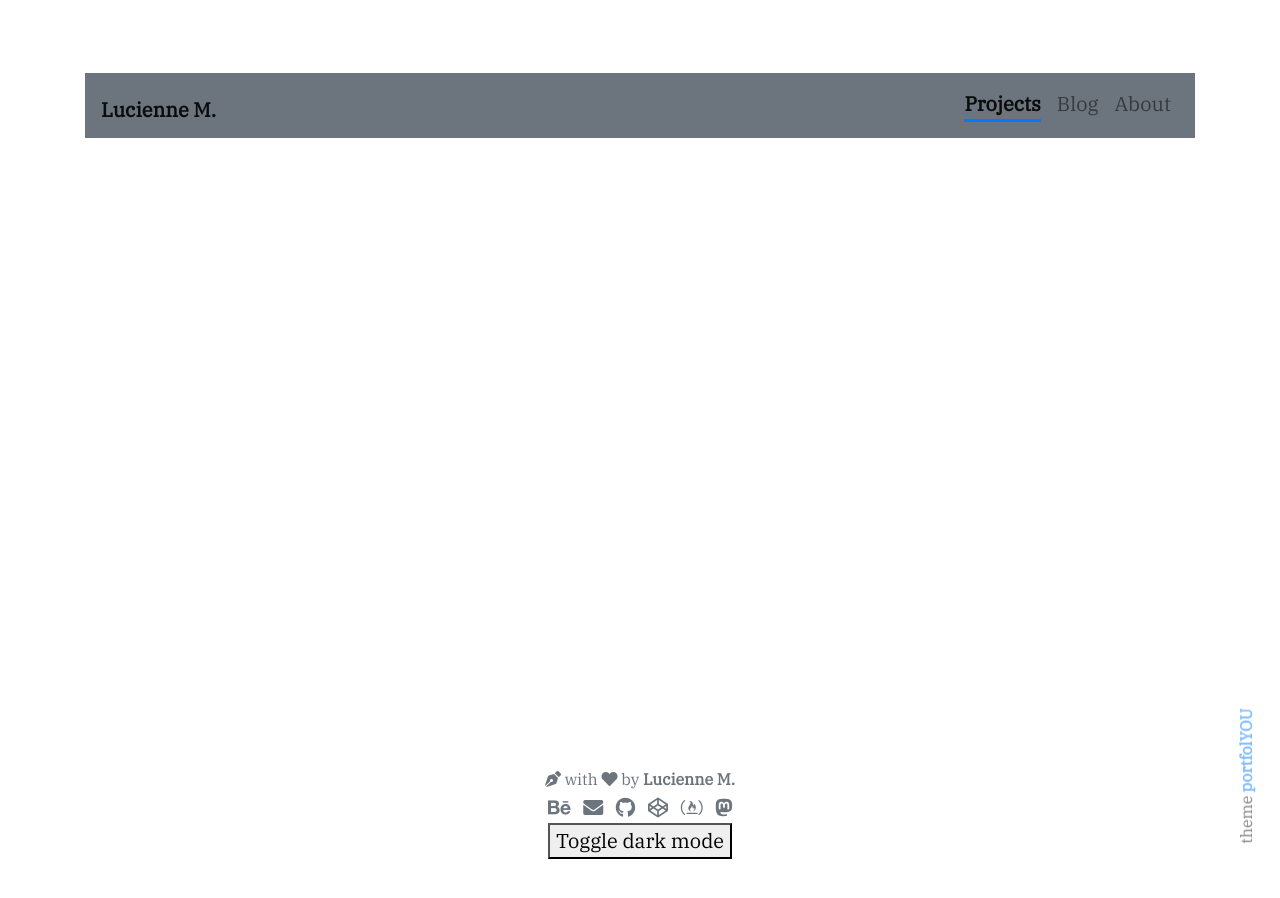
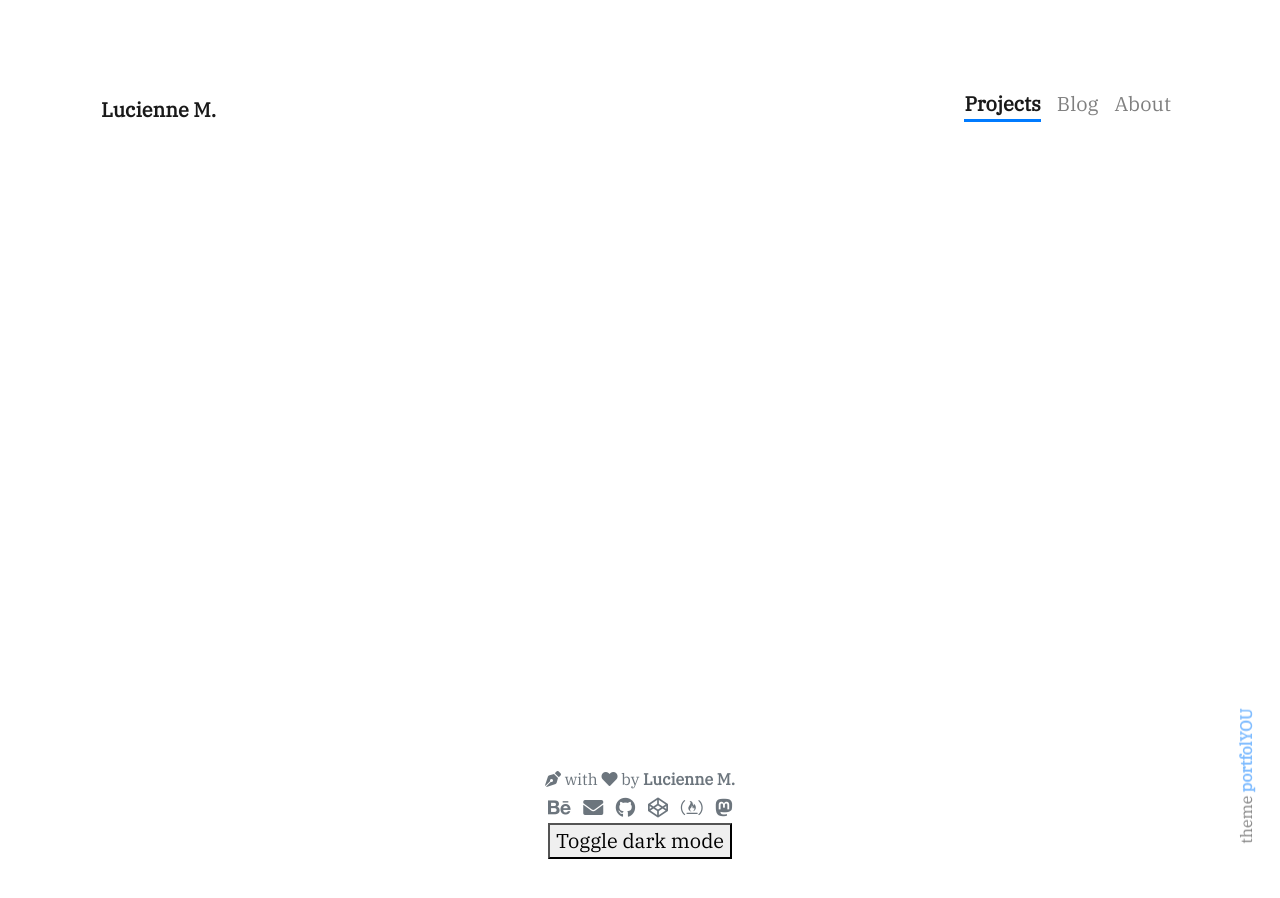
Before and after one commit to lmldvd/lmldvd.github.io, a Jekyll site: the page built from _projects/(1) 1st Project.md, in a window 1280 px wide. Built offline with Jekyll 4.4.1, drawn with Linux system fonts in a browser that asks for light colours; nearby versions of some CDN libraries; some web fonts are replaced.

Commit message:
Update _navbar.scss

```diff
--- a/_sass/_navbar.scss
+++ b/_sass/_navbar.scss
@@ -1,5 +1,5 @@
 .navbar{
-  background-color: #6c757d;
+  background-color: #fff;
 }
 
 .link-after {
```
